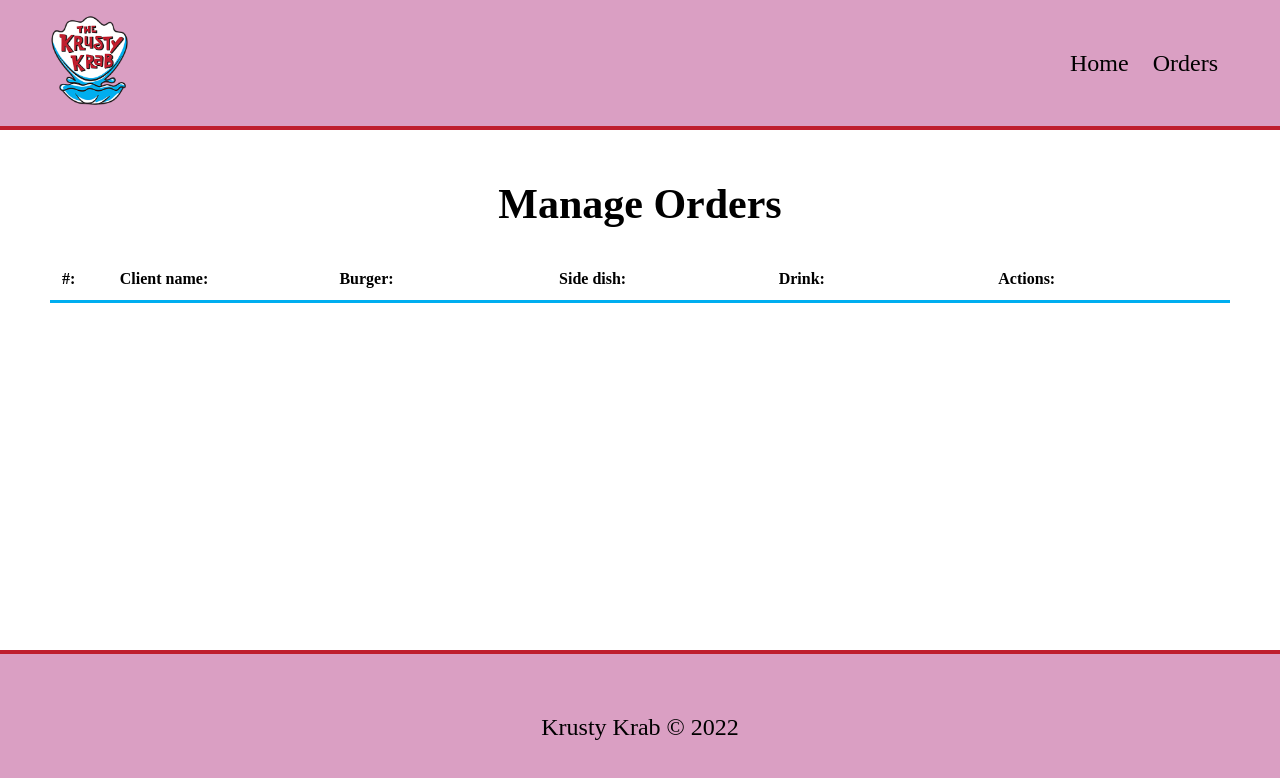
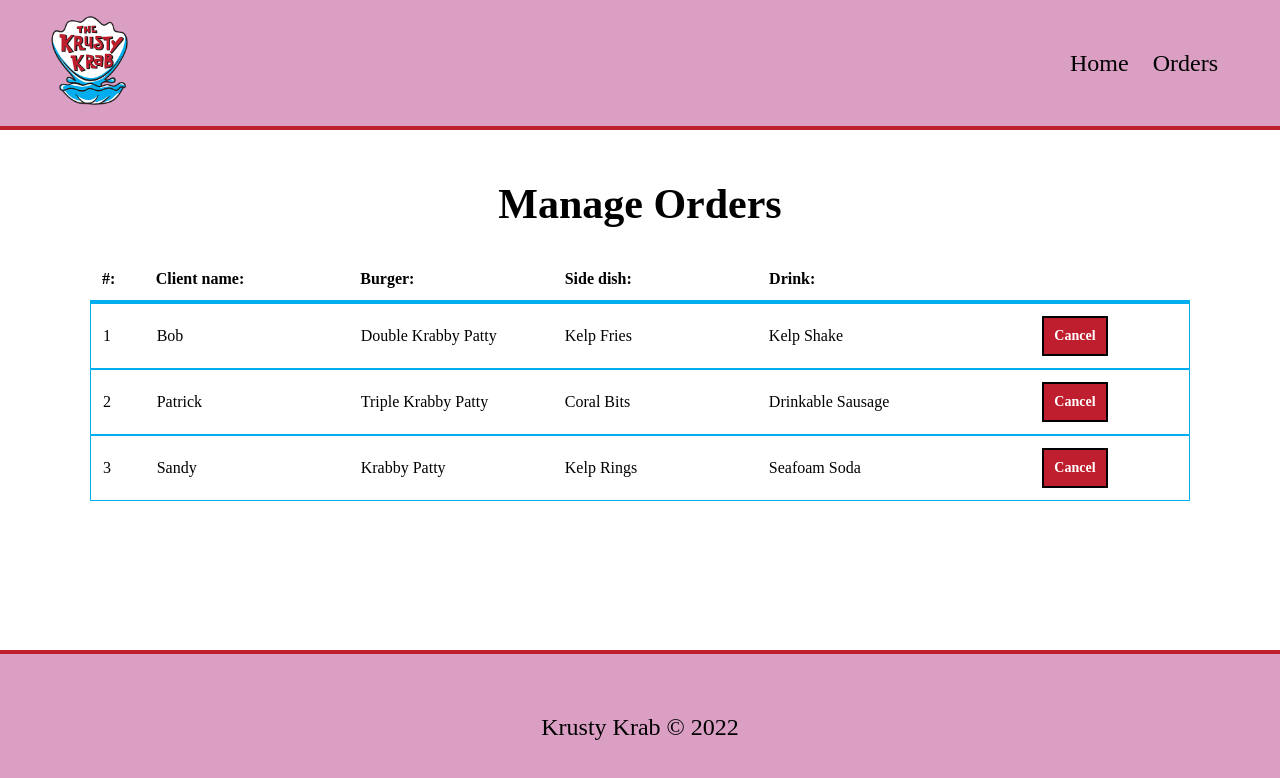
Before and after one commit to caiopeternela/krustykrab, a Vue app: page /orders in a window 1280 px wide. Shown: the top 778 px of the page. Built offline with nearby package versions, Linux system fonts and the light colour scheme; data requests are answered from the project's data file; a web font is replaced by a local one.

Commit message:
creating external file for api requests

```diff
--- a/db/db.json
+++ b/db/db.json
@@ -43,5 +43,27 @@
       }
     ]
   },
-  "orders": []
+  "orders": [
+    {
+      "name": "Bob",
+      "burger": "Double Krabby Patty",
+      "sideDish": "Kelp Fries",
+      "drink": "Kelp Shake",
+      "id": 1
+    },
+    {
+      "name": "Patrick",
+      "burger": "Triple Krabby Patty",
+      "sideDish": "Coral Bits",
+      "drink": "Drinkable Sausage",
+      "id": 2
+    },
+    {
+      "name": "Sandy",
+      "burger": "Krabby Patty",
+      "sideDish": "Kelp Rings",
+      "drink": "Seafoam Soda",
+      "id": 3
+    }
+  ]
 }
--- /dev/null
+++ b/src/api.js
@@ -0,0 +1,24 @@
+export { getMenu, getOrders, deleteOrder, submitOrder }
+
+import axios from "axios"
+
+axios.defaults.baseURL = "http://localhost:3000"
+
+async function getMenu() {
+    const req = await axios.get("/menu")
+    return req.data
+}
+
+async function getOrders() {
+    const req = await axios.get("/orders")
+    return req.data
+}
+
+async function deleteOrder(id) {
+    const req = await axios.delete(`/orders/${id}`)
+}
+
+async function submitOrder(data) {
+    const req = await axios.post("/orders", data)
+    return req.data
+}
--- a/src/components/Dashboard.vue
+++ b/src/components/Dashboard.vue
@@ -8,54 +8,23 @@
                 <div>Burger:</div>
                 <div>Side dish:</div>
                 <div>Drink:</div>
-                <div>Actions:</div>
             </div>
         </div>
-        <div v-if="!editableMode" class="table-rows">
+        <div class="table-rows">
             <div class="table-row" v-for="order in orders" :key="order.id">
                 <div class="order-number">{{ order.id }}</div>
                 <div>{{ order.name }}</div>
                 <div>{{ order.burger }}</div>
                 <div>{{ order.sideDish }}</div>
                 <div>{{ order.drink }}</div>
-                <button class="edit" @click="editOrderStatus(order.id)">Edit</button>
                 <button class="delete" @click="deleteOrder(order.id)">Cancel</button>
             </div>
         </div>
-        <div v-else class="table-rows">
-            <div class="table-row" v-for="order in orders" :key="order.id">
-                <div class="order-number">{{ order.id }}</div>
-                <div class="input-container">
-                    <input @change="editOrder($event, order.id)" type="text" name="name" id="name" v-model="order.name">
-                </div>
-                <div class="input-container">
-                    <select @change="editOrder($event, order.id)" name="burger" id="burger" v-model="order.burger">
-                        <option value="" disabled selected>Choose a burger</option>
-                        <option v-for="burger in burgers" :key="burger.id" :value="burger.name">{{ burger.name }}</option>
-                    </select>
-                </div>
-                <div class="input-container">
-                    <select @change="editOrder($event, order.id)" name="sideDish" id="sideDish" v-model="order.sideDish">
-                        <option value="" disabled selected>Choose a side dish</option>
-                        <option v-for="sideDish in sideDishes" :key="sideDish.id" :value="sideDish.name">{{ sideDish.name }}</option>
-                    </select>
-                </div>
-                <div class="input-container">
-                    <select @change="editOrder($event, order.id)" name="drink" id="drink" v-model="order.drink">
-                        <option value="" disabled selected>Choose a drink</option>
-                        <option v-for="drink in drinks" :key="drink.id" :value="drink.name">{{ drink.name }}</option>
-                    </select>
-                </div>
-                    <button class="edit" @click="editOrderStatus(order.id)">Save</button>
-                    <button class="delete" @click="deleteOrder(order.id)">Cancel</button>
-                </div>
-            </div>
-        </div>
+    </div>
 </template>
 
 <script>
-    import axios from "axios"
-    axios.defaults.baseURL = "http://localhost:3000"
+    import * as api from "../api.js"
     import Message from "./Message.vue"
     export default {
         name: "Dashboard",
@@ -67,7 +36,6 @@
                 //dashboard
                 text: null,
                 orders: null,
-                editableMode: false,
                 //menu
                 burgers: null,
                 sideDishes: null,
@@ -81,36 +49,22 @@
         },
         methods: {
             async getMenu() {
-                const req = await axios.get("/menu")
-                this.burgers = req.data.burgers
-                this.sideDishes = req.data.sideDishes
-                this.drinks = req.data.drinks
+                const req = await api.getMenu()
+                this.burgers = req.burgers
+                this.sideDishes = req.sideDishes
+                this.drinks = req.drinks
             },
             async getOrders() {
-                const req = await axios.get("/orders")
-                this.orders = req.data
+                this.orders = await api.getOrders()
             },
             async deleteOrder(id) {
-                const req = await axios.delete(`/orders/${id}`)
+                const req = await api.deleteOrder(id)
                 this.getOrders()
                 this.text = "Order cancelled successfully"
                 setTimeout(() => this.text = null, 3000)
             },
-            async editOrder(event, id) {
-                const value = event.target.value
-                const key = event.target.id
-                const dataJson = {[key]: value}
-                const req = await axios.patch(`http://localhost:3000/orders/${id}`, dataJson)
-            },
-            editOrderStatus() {
-                this.editableMode = !this.editableMode
-                if (this.editableMode == false) {
-                    this.text = "Order updated successfully"
-                    setTimeout(() => this.text = null, 3000)
-                }
-            }
         },
-        mounted() {
+        created() {
             this.getMenu()
             this.getOrders()
         }
@@ -119,7 +73,7 @@
 
 <style scoped>
     #table {
-        max-width: 1200px;
+        max-width: 1100px;
         margin: 0 auto;
     }
 
@@ -149,7 +103,7 @@
         width: 5%;
     }
 
-    .delete, .edit {
+    .delete {
         background-color: #BF1E2E;
         color: white;
         font-weight: bold;
@@ -161,11 +115,8 @@
         transition: .5s;
     }
 
-    .edit {
-        width: 75px;
-    }
 
-    .delete:hover, .edit:hover {
+    .delete:hover {
         background-color: #00AEF0;
     }
 
--- a/src/components/Form.vue
+++ b/src/components/Form.vue
@@ -35,8 +35,7 @@
 </template>
 
 <script>
-    import axios from "axios"
-    axios.defaults.baseURL = "http://localhost:3000"
+    import * as api from "../api.js"
     import Message from "./Message.vue"
     export default {
         name: "Form",
@@ -59,10 +58,10 @@
         },
         methods: {
             async getMenu() {
-                const req = await axios.get("/menu")
-                this.burgers = req.data.burgers
-                this.sideDishes = req.data.sideDishes
-                this.drinks = req.data.drinks
+                const req = await api.getMenu()
+                this.burgers = req.burgers
+                this.sideDishes = req.sideDishes
+                this.drinks = req.drinks
             },
             async submitOrder(e) {
                 e.preventDefault()
@@ -72,8 +71,8 @@
                     sideDish: this.sideDish,
                     drink: this.drink
                 }
-                const req = await axios.post("/orders", data)
-                this.text = `Order ${req.data.id} placed successfully`
+                const req = await api.submitOrder(data)
+                this.text = `Order ${req.id} placed successfully`
                 setTimeout(() => this.text = null, 3000)
                 this.name = null
                 this.burger = null
```
